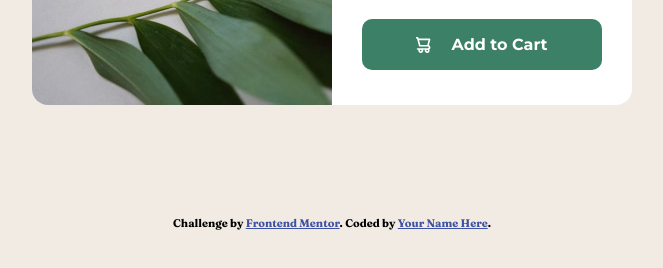
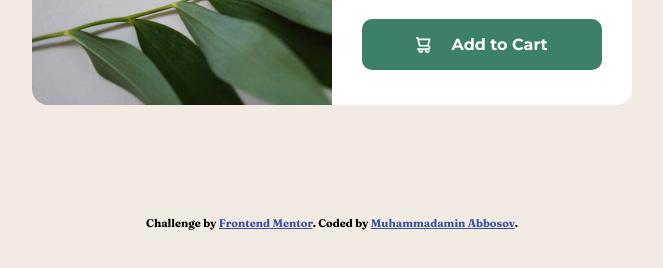
Before and after one commit to m-abbosov/product-preview-card-component-main, a plain HTML site: page index.html in a window 1280 px wide. Shown: the part 520-788 px from the top of the page, without its empty margins (308-971 px from the left). Drawn offline with Linux system fonts and the light colour scheme.

Commit message:
change site author name

```diff
--- a/index.html
+++ b/index.html
@@ -41,7 +41,7 @@
       Challenge by
       <a href="https://www.frontendmentor.io?ref=challenge" target="_blank"
         >Frontend Mentor</a
-      >. Coded by <a href="#">Your Name Here</a>.
+      >. Coded by <a href="https://abbosov.uz">Muhammadamin Abbosov</a>.
     </div>
   </body>
 </html>
```
